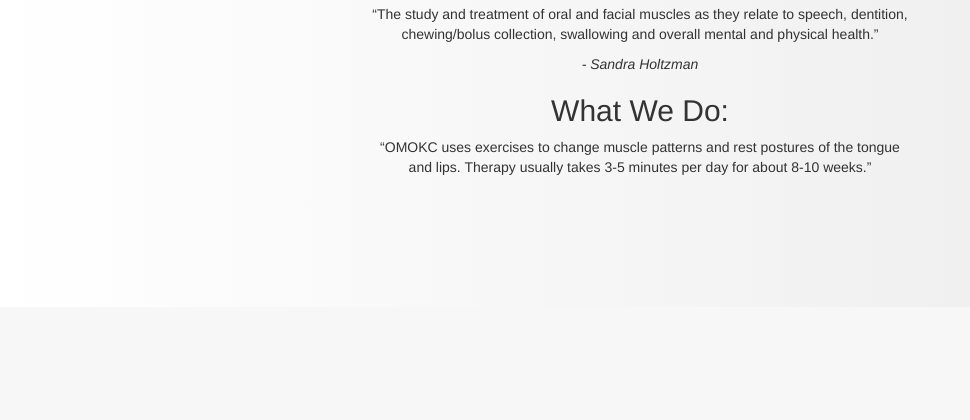
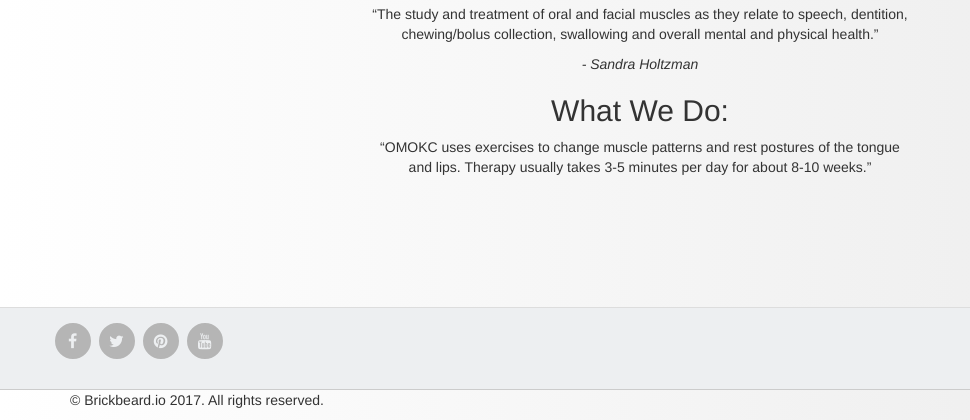
Before and after one commit to BrickBeard/OMOKC, a Flask app: page / in a window 1280 px wide. Shown: the part 559-979 px from the top of the page, without its empty margins (0-970 px from the left). Before the commit the page ends 734 px from the top, so only its background shows below. Run offline with Flask 2, Linux system fonts and the light colour scheme; some libraries are stand-ins or nearby versions.

Commit message:
Updating some of the HTML and CSS to create a footer."

```diff
--- a/omokc/static/css/style.css
+++ b/omokc/static/css/style.css
@@ -6,6 +6,7 @@ body {
   background: linear-gradient(to right, rgba(255,0,0,0), rgba(235,235,235,1));
   background-position: cover;
 }
+/*-----------------------  NAVBAR  -----------------------*/
 .navbar-default {
   border: 0px;
   background: rgba(255,255,255,0);
@@ -19,26 +20,89 @@ body {
 }
 .navbar-header > a:hover {
   color: #009900;
-  /*color: rgba(200,0,0,.7);*/
 }
 #navbar ul li a {
   font-size: 130%;
 }
 #navbar ul li:hover a {
   color: #009900;
-  /*color: rgba(200,0,0,.7);*/
 }
 #headerSpace {
   height: 40px;
   background-color: rgba(255,255,255,0);
 }
-#footerSpace {
-  position: absolute;
-  bottom: 0;
-  width: 100%;
-  height: 70px;
-  background-color: rgba(0,0,0,0);
+
+
+/*-----------------------  FOOTER  -----------------------*/
+.footer {
+	background: #EDEFF1;
+	height: auto;
+	padding-bottom: 30px;
+	position: relative;
+	width: 100%;
+	border-bottom: 1px solid #CCCCCC;
+	border-top: 1px solid #DDDDDD;
 }
+.footer p {
+	margin: 0;
+}
+.footer ul {
+	font-size: 13px;
+	list-style-type: none;
+	margin-left: 0;
+	padding-left: 0;
+	margin-top: 15px;
+	color: #7F8C8D;
+}
+.footer ul li a {
+	padding: 0 0 5px 0;
+	display: block;
+}
+.footer a {
+	color: #78828D
+}
+.social li {
+	background: none repeat scroll 0 0 #B5B5B5;
+	border: 2px solid #B5B5B5;
+	-webkit-border-radius: 50%;
+	-moz-border-radius: 50%;
+	-o-border-radius: 50%;
+	-ms-border-radius: 50%;
+	border-radius: 50%;
+	float: left;
+	height: 36px;
+	line-height: 36px;
+	margin: 0 8px 0 0;
+	padding: 0;
+	text-align: center;
+	width: 36px;
+	transition: all 0.5s ease 0s;
+	-moz-transition: all 0.5s ease 0s;
+	-webkit-transition: all 0.5s ease 0s;
+	-ms-transition: all 0.5s ease 0s;
+	-o-transition: all 0.5s ease 0s;
+}
+.social li:hover {
+	transform: scale(1.15) rotate(360deg);
+	-webkit-transform: scale(1.1) rotate(360deg);
+	-moz-transform: scale(1.1) rotate(360deg);
+	-ms-transform: scale(1.1) rotate(360deg);
+	-o-transform: scale(1.1) rotate(360deg);
+}
+.social li a {
+	color: #EDEFF1;
+}
+.social li:hover {
+	border: 2px solid #009900;
+	background: #009900;
+}
+.social li a i {
+	font-size: 16px;
+	margin: 0 0 0 7px;
+	color: #EDEFF1 !important;
+}
+
+
 .jumbotron {
   background: rgba(0,0,0,.1); /* For browsers that do not support gradients */
   /*border-top: 2px solid #009900;
--- a/omokc/templates/base.html
+++ b/omokc/templates/base.html
@@ -4,6 +4,7 @@
         <meta charset="UTF-8">
         <link rel="stylesheet" href="https://maxcdn.bootstrapcdn.com/bootstrap/3.3.7/css/bootstrap.min.css" integrity="sha384-BVYiiSIFeK1dGmJRAkycuHAHRg32OmUcww7on3RYdg4Va+PmSTsz/K68vbdEjh4u" crossorigin="anonymous">
         <link rel="stylesheet" href="{{ url_for('static', filename='css/style.css') }}" type="text/css">
+        <link href="//maxcdn.bootstrapcdn.com/font-awesome/4.2.0/css/font-awesome.min.css" rel="stylesheet">
         {% block head %}
         <title>Base</title>
         {% endblock %}
@@ -46,9 +47,26 @@
         </div>
         {% endblock %}
         <br><br><br><br><br><br>
-        <div id="footerSpace" class="container-fluid">
-          <footer></footer>
-        </div>
+        <footer>
+            <div id="footer" class="footer container-fluid">
+                <div class="container">
+                    <div class="row">
+                        <ul class="social">
+                            <li> <a href="#"> <i class=" fa fa-facebook">   </i> </a> </li>
+                            <li> <a href="#"> <i class="fa fa-twitter">   </i> </a> </li>
+                            <li> <a href="#"> <i class="fa fa-pinterest">   </i> </a> </li>
+                            <li> <a href="#"> <i class="fa fa-youtube">   </i> </a> </li>
+                        </ul>
+
+                    </div>
+                </div>
+            </div>
+            <div class="footer-bottom">
+                <div class="container">
+                    <p class="pull-left">&copy; Brickbeard.io 2017. All rights reserved.</p>
+                </div>
+            </div>
+        </footer>
         <script src="https://ajax.googleapis.com/ajax/libs/jquery/3.2.1/jquery.min.js"></script>
         <script src="https://maxcdn.bootstrapcdn.com/bootstrap/3.3.7/js/bootstrap.min.js"></script>
     </body>
--- a/omokc/templates/index.html
+++ b/omokc/templates/index.html
@@ -20,6 +20,7 @@
     <div class="col-xs-8 col-xs-offset-2 col-md-6 col-md-offset-3 text-center infoBox">
       <h2>What is Orofacial Myology?</h2><p><q>The study and treatment of oral and facial muscles as they relate to speech, dentition, chewing/bolus collection, swallowing and overall mental and physical health.</q></p><em>- Sandra Holtzman</em>
     </div>
+    <br><br><br>
     <div class="col-xs-8 col-xs-offset-2 col-md-6 col-md-offset-3 text-center infoBox">
       <h2>What We Do:</h2><p><q>OMOKC uses exercises to change muscle patterns and rest postures of the tongue and lips.  Therapy usually takes 3-5 minutes per day for about 8-10 weeks.</q></p>
     </div>
```
